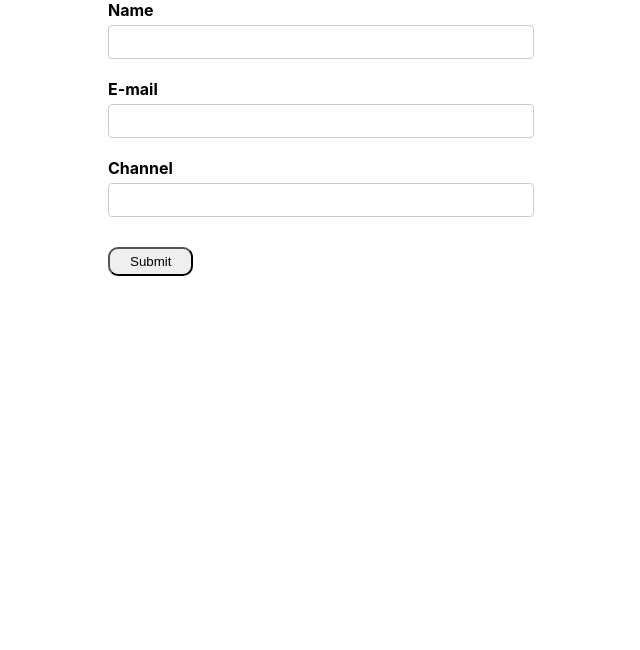
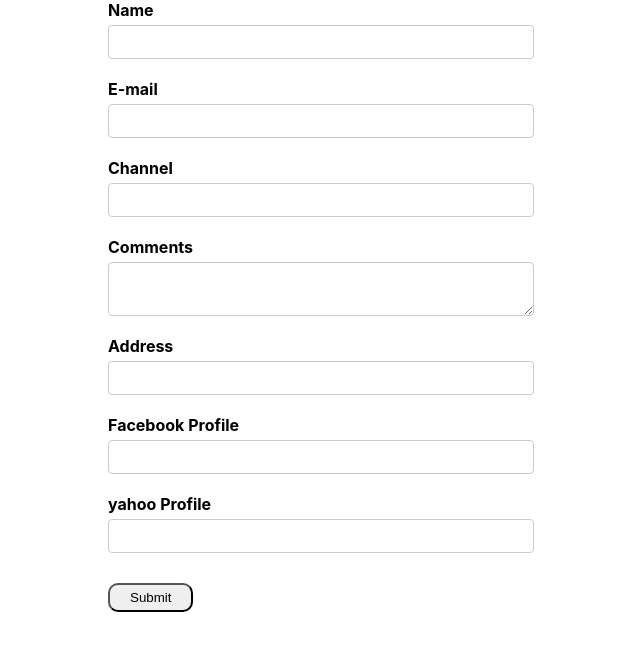
Before and after one commit to SepantaJoshani/Formik, a React (Create React App) app: page / in a window 1280 px wide. Shown: the top 650 px of the page, without its empty margins (319-959 px from the left). Built offline with nearby package versions, Linux system fonts and the light colour scheme.

Commit message:
nested objects

```diff
--- a/src/components/OldForm.js
+++ b/src/components/OldForm.js
@@ -1,11 +1,18 @@
 import React from "react";
 import { ErrorMessage, Field, Form, Formik } from "formik";
+import ErrorTxt from './ErrorTxt'
 import * as Yup from "yup";
 
 const initialValues = {
   name: "",
   email: "",
   channel: "",
+  comments:"",
+  address:"",
+  social:{
+    facebook:'',
+    yahoo:'',
+  }
 };
 
 const onSubmit = (values) => console.log(values);
@@ -14,6 +21,7 @@ const validationSchema = Yup.object({
   name: Yup.string().required("Required !"),
   email: Yup.string().email("Invalid Email Format").required("Required !"),
   channel: Yup.string().required("Required !"),
+  address:Yup.string().required('Required !')
 });
 
 function OldForm() {
@@ -28,13 +36,17 @@ function OldForm() {
           <label htmlFor="name">Name</label>
           <Field type="text" id="name" name="name" />
 
-          <ErrorMessage name="name" />
+          <ErrorMessage name="name" component={ErrorTxt} />
         </div>
 
         <div className="form-control">
           <label htmlFor="email">E-mail</label>
           <Field type="email" id="email" name="email" />
-          <ErrorMessage name="email" />
+          <ErrorMessage name="email" >
+            {
+              errorMessage => <p className="error">{errorMessage}</p>
+            }
+          </ErrorMessage>
         </div>
 
         <div className="form-control">
@@ -42,6 +54,34 @@ function OldForm() {
           <Field type="text" id="channel" name="channel" />
           <ErrorMessage name="channel"  />
         </div>
+        <div className="form-control">
+          <label htmlFor="comments">Comments</label>
+          <Field as="textarea" id="comments" name="comments" />
+        </div>
+       <div className="form-control">
+         <label htmlFor="address">Address</label>
+           <Field name="address" >
+              {
+                (props)=>{
+                  const {field,meta,form}=props
+
+                  return <div>
+                    <input type="text" id="address" {...field} />
+                    {meta.touched && meta.error && <p className="error">{meta.error}</p>}
+                  </div>
+                }
+              }
+           </Field>
+
+       </div>
+       <div className="form-control">
+         <label htmlFor="facebook">Facebook Profile</label>
+         <Field type="text" id="facebook" name='social.facebook' />
+       </div>
+       <div className="form-control">
+         <label htmlFor="yahoo">yahoo Profile</label>
+         <Field type="text" id="yahoo" name='social.yahoo' />
+       </div>
 
         <button
           type="submit"
--- a/src/components/YoutubeForm.js
+++ b/src/components/YoutubeForm.js
@@ -1,7 +1,7 @@
 import React from "react";
 import { Formik, Form, Field, ErrorMessage } from "formik";
 import * as Yup from "yup";
-import ErrorComp from "./ErrorMessage";
+import ErrorTxt from "./ErrorTxt";
 
 
 const initialValues = {
@@ -34,7 +34,7 @@ function YoutubeForm() {
         <div className="form-control">
           <label htmlFor="name">Name</label>
           <Field type="text" id="name" name="name" />
-          <ErrorMessage name="name" component={ErrorComp} />
+          <ErrorMessage name="name" component={ErrorTxt} />
         </div>
 
         <div className="form-control">
```
Also changed, not shown: src/components/ErrorTxt.js (renamed from src/components/ErrorMessage.js).
